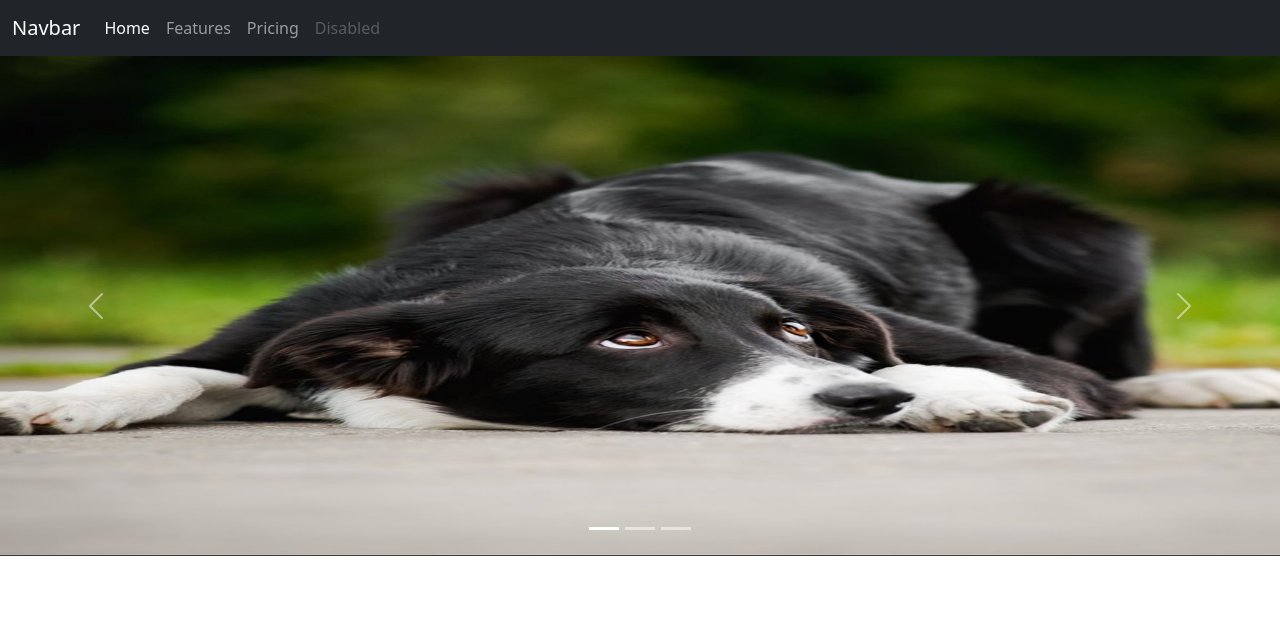
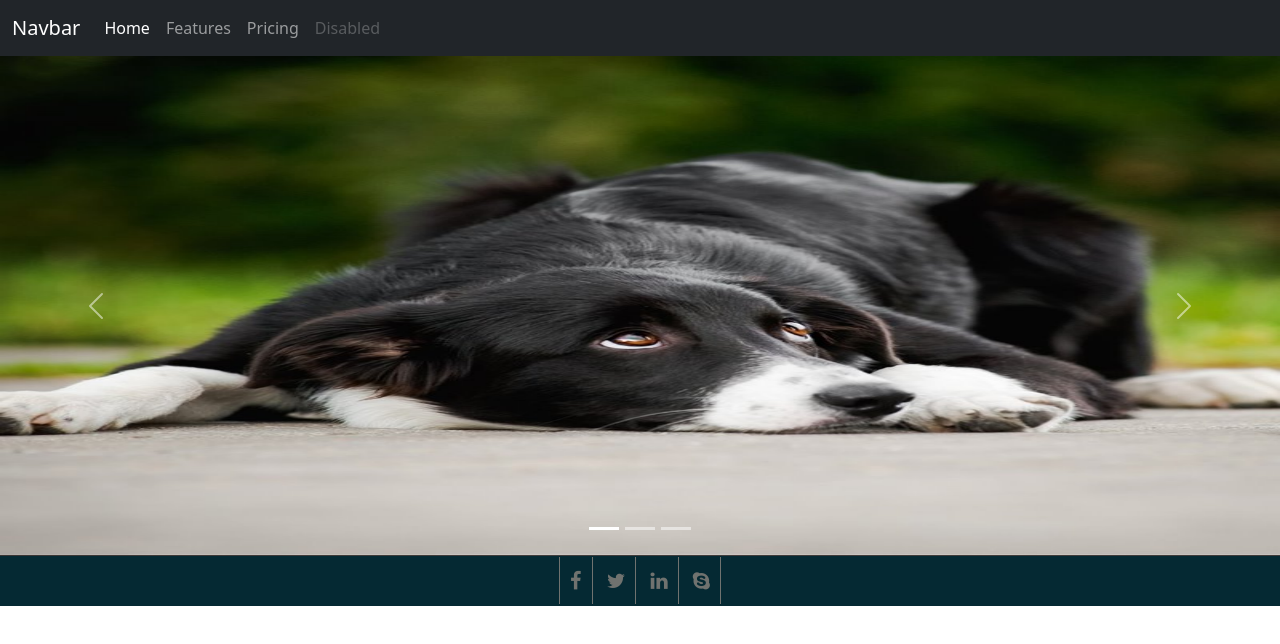
Before and after one commit to diegoa3006/diegoa3006.github.io, a plain HTML site: page index.html in a window 1280 px wide. Drawn offline with nearby package versions, Linux system fonts and the light colour scheme.

Commit message:
Se crea un footer de redes sociales.

```diff
--- a/index.html
+++ b/index.html
@@ -17,7 +17,9 @@
         integrity="sha384-0pUGZvbkm6XF6gxjEnlmuGrJXVbNuzT9qBBavbLwCsOGabYfZo0T0to5eqruptLy"
         crossorigin="anonymous"></script>
 
+    <link rel="stylesheet" href="styles.css">
     <title>Lenguajes</title>
+
 
 </head>
 
@@ -50,9 +52,12 @@
 
     <div id="carouselExampleIndicators" class="carousel slide">
         <div class="carousel-indicators">
-          <button type="button" data-bs-target="#carouselExampleIndicators" data-bs-slide-to="0" class="active" aria-current="true" aria-label="Slide 1"></button>
-          <button type="button" data-bs-target="#carouselExampleIndicators" data-bs-slide-to="1" aria-label="Slide 2"></button>
-          <button type="button" data-bs-target="#carouselExampleIndicators" data-bs-slide-to="2" aria-label="Slide 3"></button>
+            <button type="button" data-bs-target="#carouselExampleIndicators" data-bs-slide-to="0" class="active"
+                aria-current="true" aria-label="Slide 1"></button>
+            <button type="button" data-bs-target="#carouselExampleIndicators" data-bs-slide-to="1"
+                aria-label="Slide 2"></button>
+            <button type="button" data-bs-target="#carouselExampleIndicators" data-bs-slide-to="2"
+                aria-label="Slide 3"></button>
         </div>
         <div class="carousel-inner">
             <div class="carousel-item active">
@@ -65,16 +70,28 @@
                 <img src="./img/6.jpg" class="d-block w-100" alt="..." width="600" height="500">
             </div>
         </div>
-        <button class="carousel-control-prev" type="button" data-bs-target="#carouselExampleIndicators" data-bs-slide="prev">
+        <button class="carousel-control-prev" type="button" data-bs-target="#carouselExampleIndicators"
+            data-bs-slide="prev">
             <span class="carousel-control-prev-icon" aria-hidden="true"></span>
             <span class="visually-hidden">Previous</span>
         </button>
-        <button class="carousel-control-next" type="button" data-bs-target="#carouselExampleIndicators" data-bs-slide="next">
+        <button class="carousel-control-next" type="button" data-bs-target="#carouselExampleIndicators"
+            data-bs-slide="next">
             <span class="carousel-control-next-icon" aria-hidden="true"></span>
             <span class="visually-hidden">Next</span>
         </button>
     </div>
 
+
+    <link href="https://maxcdn.bootstrapcdn.com/font-awesome/4.4.0/css/font-awesome.min.css" rel="stylesheet" />
+    <footer>
+        <div class="container text-left">
+            <a href="https://www.facebook.com"><i class="fa fa-facebook"></i></a>
+            <a href="https://twitter.com"><i class="fa fa-twitter"></i></a>
+            <a href="https://www.linkedin.com"><i class="fa fa-linkedin"></i></a>
+            <a href="https://support.skype.com"><i class="fa fa-skype"></i></a>
+        </div>
+    </footer>
 </body>
 
 </html>
--- /dev/null
+++ b/styles.css
@@ -0,0 +1,21 @@
+footer {
+    background: #052933;
+    padding: 10px 0;
+    text-align: center;
+}
+
+footer a {
+    color: #70726F;
+    font-size: 20px;
+    padding: 10px;
+    border-right: 1px solid #70726F;
+    transition: all .5s ease;
+}
+
+footer a:first-child {
+    border-left: 1px solid #70726F;
+}
+
+footer a:hover {
+    color: white;
+}
```
Lines whose indentation alone changed are shown as unchanged.
